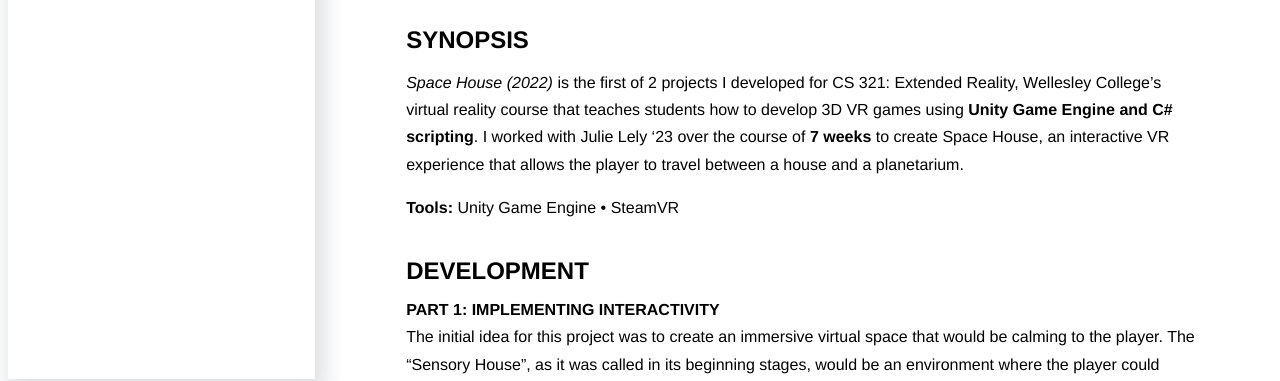
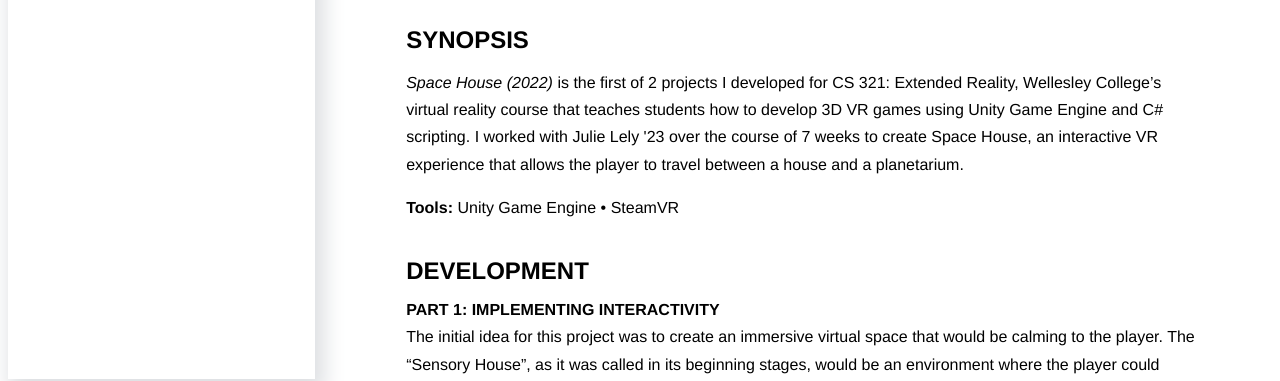
Before and after one commit to emmalim/portfolio, a plain HTML site: page spaceHouse.html in a window 1280 px wide. Shown: the part 429-810 px from the top of the page. Drawn offline with Linux system fonts and the light colour scheme.

Commit message:
update text

```diff
--- a/spaceHouse.html
+++ b/spaceHouse.html
@@ -64,7 +64,7 @@
 
                     <h3>SYNOPSIS</h3>
 
-                    <p><em>Space House (2022)</em> is the first of 2 projects I developed for CS 321: Extended Reality, Wellesley College’s virtual reality course that teaches students how to develop 3D VR games using <b>Unity Game Engine and C# scripting</b>. I worked with Julie Lely ‘23 over the course of <b>7 weeks</b> to create Space House, an interactive VR experience that allows the player to travel between a house and a planetarium.</p>
+                    <p><em>Space House (2022)</em> is the first of 2 projects I developed for CS 321: Extended Reality, Wellesley College’s virtual reality course that teaches students how to develop 3D VR games using Unity Game Engine and C# scripting. I worked with Julie Lely '23 over the course of 7 weeks to create Space House, an interactive VR experience that allows the player to travel between a house and a planetarium.</p>
 
                     <p><b>Tools:</b> Unity Game Engine &#8226; SteamVR</p>
 
```
